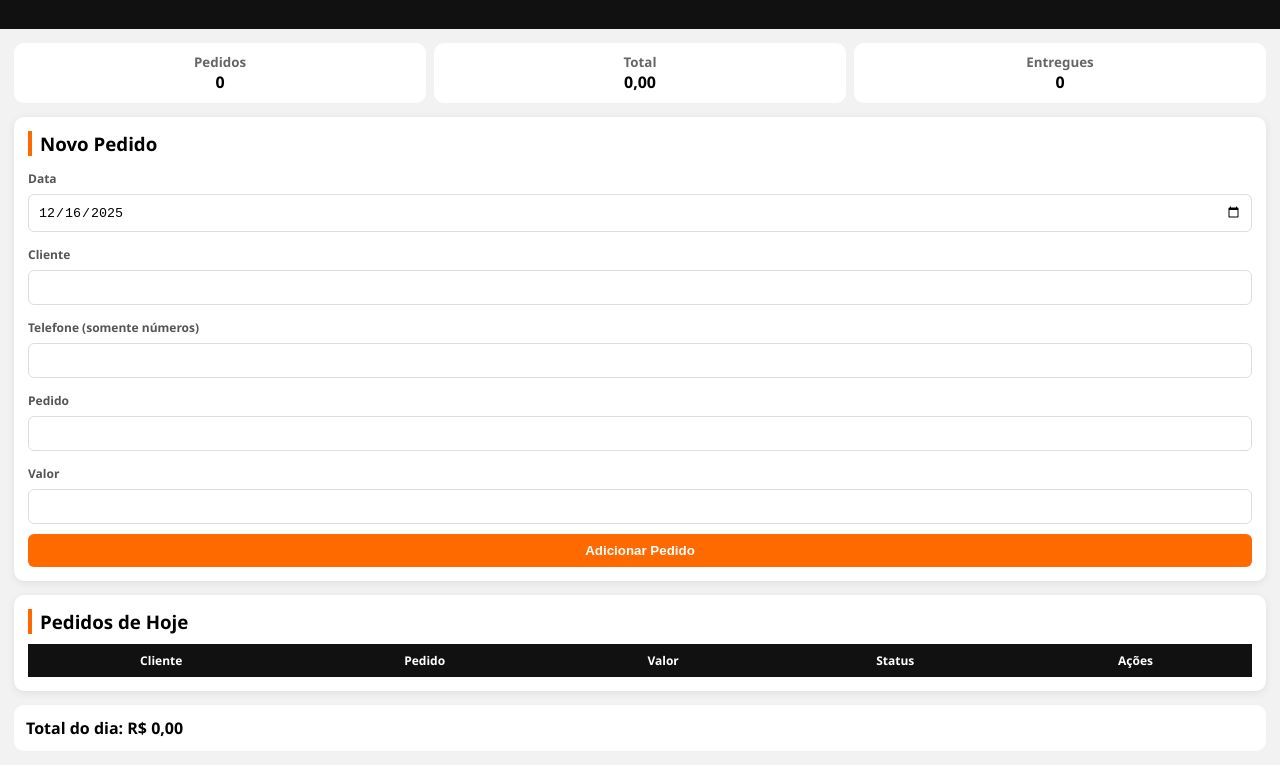
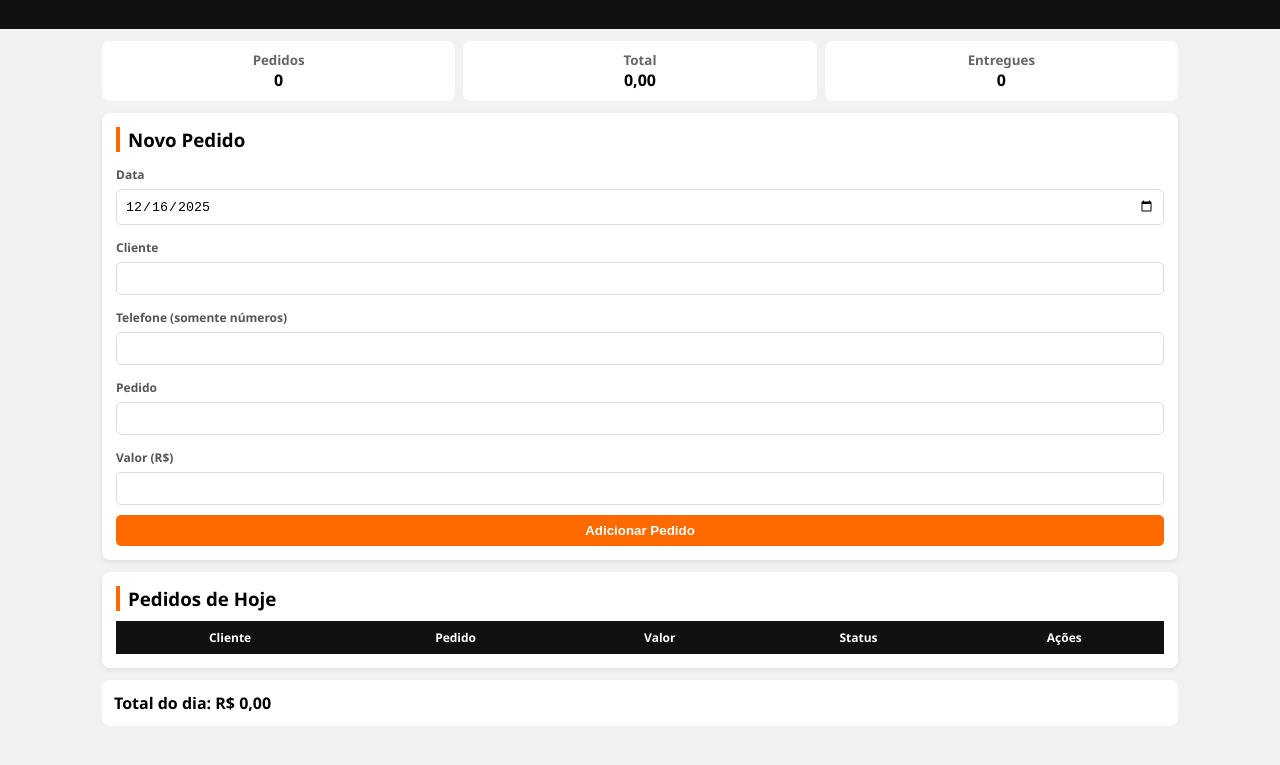
Before and after one commit to RicardoRibeiro-Prof/delivery-rocha-app, a plain HTML site: page index.html in a window 1280 px wide. Shown: the part 61-826 px from the top of the page. After the commit the page ends 800 px from the top, so only its background shows below. Drawn offline with Linux system fonts and the light colour scheme.

Commit message:
Update index.html

```diff
--- a/index.html
+++ b/index.html
@@ -3,7 +3,7 @@
 <head>
 <meta charset="UTF-8">
 
-<!-- PWA / MOBILE -->
+<!-- PWA -->
 <meta name="viewport" content="width=device-width, initial-scale=1.0">
 <meta name="theme-color" content="#111111">
 <link rel="manifest" href="manifest.json">
@@ -17,40 +17,113 @@
   --cinza:#f2f2f2;
   --borda:#ddd;
   --ok:#0a8f3c;
-  --danger:#b00020;
 }
 *{box-sizing:border-box}
-body{margin:0;font-family:Segoe UI,Arial;background:var(--cinza)}
-header{background:var(--preto);color:#fff;padding:14px}
+body{
+  margin:0;
+  font-family:Segoe UI,Arial,sans-serif;
+  background:var(--cinza);
+}
+header{
+  background:var(--preto);
+  color:#fff;
+  padding:14px;
+}
 header span{color:var(--laranja)}
-.wrap{padding:14px;display:grid;grid-template-columns:1fr;gap:14px}
 
-.dashboard{display:grid;grid-template-columns:repeat(3,1fr);gap:8px}
-.kpi{background:#fff;border-radius:10px;padding:10px;text-align:center;font-weight:800}
-.kpi small{display:block;font-weight:600;color:#666}
+.container{
+  padding:12px;
+  max-width:1100px;
+  margin:auto;
+}
 
-.card{background:#fff;border-radius:10px;padding:14px;box-shadow:0 2px 8px rgba(0,0,0,.08)}
-.card h3{margin:0 0 10px;border-left:4px solid var(--laranja);padding-left:8px}
+/* DASHBOARD */
+.dashboard{
+  display:grid;
+  grid-template-columns:repeat(auto-fit,minmax(110px,1fr));
+  gap:8px;
+  margin-bottom:12px;
+}
+.kpi{
+  background:#fff;
+  border-radius:8px;
+  padding:10px;
+  text-align:center;
+  font-weight:700;
+}
+.kpi small{display:block;color:#666}
+
+/* CARD */
+.card{
+  background:#fff;
+  border-radius:8px;
+  padding:14px;
+  margin-bottom:12px;
+  box-shadow:0 2px 6px rgba(0,0,0,.08);
+}
+.card h3{
+  margin:0 0 10px;
+  border-left:4px solid var(--laranja);
+  padding-left:8px;
+}
 
 label{font-size:12px;font-weight:700;color:#555}
-input{width:100%;padding:9px;margin:6px 0 10px;border:1px solid var(--borda);border-radius:6px}
+input{
+  width:100%;
+  padding:8px;
+  margin:5px 0 10px;
+  border:1px solid var(--borda);
+  border-radius:5px;
+}
 
-button{border:none;border-radius:6px;padding:9px;font-weight:800;cursor:pointer}
+button{
+  border:none;
+  border-radius:5px;
+  padding:8px;
+  font-weight:700;
+  cursor:pointer;
+}
 .btn-main{background:var(--laranja);color:#fff;width:100%}
 .btn-dark{background:var(--preto);color:#fff}
-.btn-danger{background:var(--danger);color:#fff}
 .btn-small{font-size:12px;margin:2px}
 
-table{width:100%;border-collapse:collapse}
-th{background:var(--preto);color:#fff;padding:8px;font-size:12px}
-td{padding:8px;border-bottom:1px solid var(--borda);font-size:12px}
+/* TABELA */
+.table-wrap{
+  overflow-x:auto;
+}
+table{
+  width:100%;
+  border-collapse:collapse;
+  min-width:520px;
+}
+th{
+  background:var(--preto);
+  color:#fff;
+  padding:8px;
+  font-size:12px;
+}
+td{
+  padding:8px;
+  border-bottom:1px solid var(--borda);
+  font-size:12px;
+}
 
-.badge{padding:4px 8px;border-radius:999px;font-size:11px;font-weight:700}
+.badge{
+  padding:4px 8px;
+  border-radius:999px;
+  font-size:11px;
+  font-weight:700;
+}
 .Aguardando{background:#eee}
 .Em\ rota{background:#ffe0c2;color:#b34700}
 .Entregue{background:#d4f7d4;color:#006400}
 
-.footer{background:#fff;border-radius:10px;padding:12px;font-weight:800}
+.footer{
+  background:#fff;
+  border-radius:8px;
+  padding:12px;
+  font-weight:700;
+}
 </style>
 </head>
 
@@ -60,14 +133,16 @@ td{padding:8px;border-bottom:1px solid var(--borda);font-size:12px}
   <h3>Delivery — <span>Drogaria Rocha</span></h3>
 </header>
 
-<div class="wrap">
+<div class="container">
 
+  <!-- DASHBOARD -->
   <div class="dashboard">
     <div class="kpi"><small>Pedidos</small><div id="kPedidos">0</div></div>
     <div class="kpi"><small>Total</small><div id="kTotal">0,00</div></div>
     <div class="kpi"><small>Entregues</small><div id="kEnt">0</div></div>
   </div>
 
+  <!-- FORM -->
   <div class="card">
     <h3>Novo Pedido</h3>
 
@@ -83,14 +158,16 @@ td{padding:8px;border-bottom:1px solid var(--borda);font-size:12px}
     <label>Pedido</label>
     <input id="pedido">
 
-    <label>Valor</label>
+    <label>Valor (R$)</label>
     <input id="valor">
 
     <button class="btn-main" onclick="addPedido()">Adicionar Pedido</button>
   </div>
 
+  <!-- LISTA -->
   <div class="card">
     <h3>Pedidos de Hoje</h3>
+    <div class="table-wrap">
       <table>
         <thead>
           <tr>
@@ -104,6 +181,7 @@ td{padding:8px;border-bottom:1px solid var(--borda);font-size:12px}
         <tbody id="lista"></tbody>
       </table>
     </div>
+  </div>
 
   <div class="footer" id="resumo"></div>
 
@@ -116,13 +194,15 @@ if("serviceWorker" in navigator){
 }
 
 /* DADOS */
-const STORAGE="rocha_delivery_final";
+const STORAGE="rocha_delivery_pwa";
 let pedidos=JSON.parse(localStorage.getItem(STORAGE))||[];
 
 function hoje(){return new Date().toISOString().split("T")[0]}
 dataPedido.value=hoje();
 
 function salvar(){localStorage.setItem(STORAGE,JSON.stringify(pedidos))}
+
+function fmt(v){return v.toFixed(2).replace(".",",")}
 
 function addPedido(){
   if(!cliente.value||!telefone.value||!pedido.value||!valor.value){
@@ -141,7 +221,7 @@ function addPedido(){
   salvar();render();
 }
 
-/* ✅ WHATSAPP APP NO CELULAR */
+/* WHATSAPP */
 function abrirWhats(p,tipo){
   let msg=tipo==="rota"
     ?`Olá ${p.cliente}! 👋 Seu pedido saiu para entrega 🚴‍♂️`
@@ -180,7 +260,7 @@ function render(){
       <tr>
         <td>${p.cliente}</td>
         <td>${p.pedido}</td>
-      <td>R$ ${p.valor.toFixed(2).replace(".",",")}</td>
+        <td>R$ ${fmt(p.valor)}</td>
         <td><span class="badge ${p.status}">${p.status}</span></td>
         <td>
           <button class="btn-small btn-dark" onclick="mudarStatus(${i},'Em rota')">Em rota 📲</button>
@@ -190,9 +270,9 @@ function render(){
   });
 
   kPedidos.innerText=hojePedidos.length;
-  kTotal.innerText=total.toFixed(2).replace(".",",");
+  kTotal.innerText=fmt(total);
   kEnt.innerText=ent;
-  resumo.innerText=`Total do dia: R$ ${total.toFixed(2).replace(".",",")}`;
+  resumo.innerText=`Total do dia: R$ ${fmt(total)}`;
 }
 render();
 </script>
```
Lines whose indentation alone changed are shown as unchanged.
